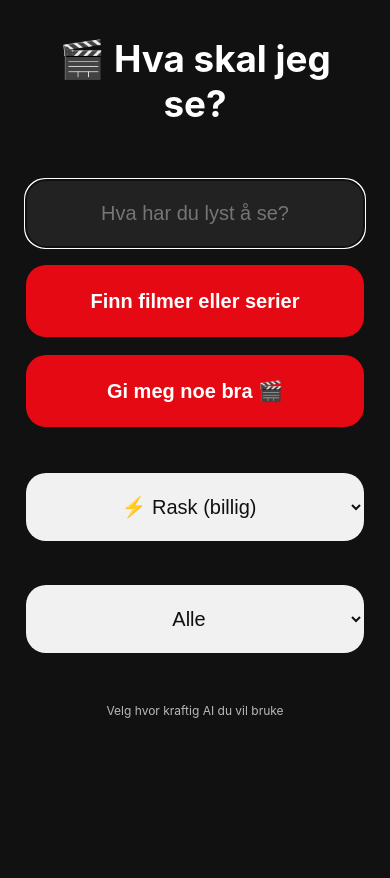
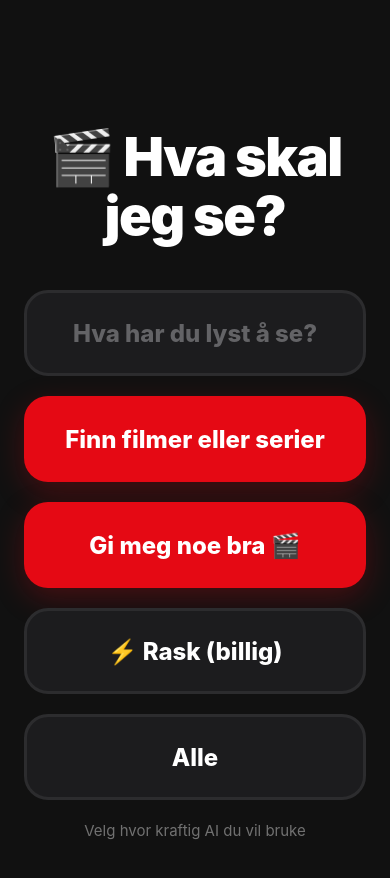
Before and after one commit to hdybdahl94-rgb/movie-finder, a React (Vite) app: page / in a window 390 px wide. Shown: the top 878 px of the page. Before the commit the page ends 844 px from the top, so only its background shows below. Built offline with nearby package versions, Linux system fonts and the light colour scheme.

Commit message:
mobilstyling

```diff
--- a/src/style.css
+++ b/src/style.css
@@ -1,164 +1,144 @@
-/* 1. Global box-sizing er en livredder. Dette forhindrer at padding sprenger høyden/bredden. */
-*, *::before, *::after {
+/* ==========================================================================
+   1. BASE-OPPSETT
+   ========================================================================== */
+html, body, #root {
+  margin: 0 !important;
+  padding: 0 !important;
+  width: 100% !important;
+  height: 100% !important;
+  min-height: 100vh !important;
+  min-height: 100dvh !important;
+  background-color: #111111 !important;
+  color: #ffffff;
+  font-family: -apple-system, BlinkMacSystemFont, "Segoe UI", Roboto, sans-serif;
   box-sizing: border-box;
 }
 
-/* RESET */
-html, body {
-  margin: 0;
-  padding: 0;
-  width: 100%;
-  height: 100%; /* Endret fra min-height til height */
+#root {
+  display: flex !important;
+  flex-direction: column !important;
 }
 
-body {
-  font-family: -apple-system, BlinkMacSystemFont, sans-serif;
-  background: #111;
-  color: #fff;
-}
-
-/* Gjør #root til en flex-container som fyller hele mobilskjermen */
-#root {
-  width: 100%;
-  min-height: 100dvh;
-  display: flex;
-  flex-direction: column;
-}
-
-/* CONTAINER */
-.container {
-  width: 100%;
-  flex: 1; /* Gjør at den automatisk fyller all ledig plass i #root */
-  padding: 12px;
-  display: flex; /* Gjør container til flex, slik at barna også kan bruke flex: 1 */
-  flex-direction: column;
-  align-items: center; /* Holder innholdet sentrert */
+/* ==========================================================================
+   2. CONTAINER & LAYOUT
+   ========================================================================== */
+.container.empty {
+  width: 100% !important;
+  height: 100% !important;
+  min-height: 100dvh !important;
+  display: flex !important;
+  flex-direction: column !important;
+  background-color: #111111 !important;
+  padding: 0 24px !important; /* Holder sidemarginene rene og pene */
+  box-sizing: border-box !important;
 }
 
 .container.empty .content {
-  width: 100%;
-  flex: 1; /* Erstatt min-height: 100dvh med flex: 1 */
-
-  display: flex;
-  flex-direction: column;
-  justify-content: space-between; /* EXTREMT viktig */
-  text-align: center;
-  padding: 24px 14px 40px;
+  display: flex !important;
+  flex-direction: column !important;
+  width: 100% !important;
+  height: 100% !important;
+  flex-grow: 1 !important;
+  justify-content: flex-start !important;
+  /* Låser avstanden mellom knappe- og menyklyngen til en tett, solid gap */
+  gap: 20px !important;
 }
 
-/* TITLE */
-h1 {
-  text-align: center;
-  font-size: 2.3rem;  /* ↑ ca 50% */
-  margin: 0 0 20px 0;
+/* ==========================================================================
+   3. OVERSKRIFT (Flyttet ned og forstørret)
+   ========================================================================== */
+.container.empty h1 {
+  /* 15% av den totale skjermhøyden dytter overskriften elegant ned fra bremmen */
+  margin-top: 15dvh !important;
+  /* Solid avstand ned til det første inputfeltet */
+  margin-bottom: 25px !important;
+
+  font-size: 54px !important; /* Massiv, herlig tittelstørrelse */
+  font-weight: 900 !important;
+  text-align: center !important;
+  line-height: 1.1 !important;
+  letter-spacing: -1.5px !important;
 }
 
-/* FORM */
-form {
-  display: flex;
-  flex-direction: column;
-  gap: 18px;
+/* ==========================================================================
+   4. FORMKONTROLLER & GRUPPERING
+   ========================================================================== */
+.container.empty form {
+  display: flex !important;
+  flex-direction: column !important;
+  gap: 20px !important; /* Holder nøyaktig samme tette avstand inni formen */
+  width: 100% !important;
+  margin: 0 !important;
 }
 
-/* INPUT, BUTTON, SELECT */
-input,
-button,
-select {
-  width: 100%;
-text-align: center;
-  padding: 22px;       /* ↑ */
-  font-size: 1.25rem;  /* ↑ */
-
-  border-radius: 20px;
-  border: none;
-  box-sizing: border-box;
+/* Sørger for at dropdown-divene dine oppfører seg identisk med formen */
+.container.empty .content > div {
+  width: 100% !important;
+  margin: 0 !important;
+  padding: 0 !important;
 }
 
-/* INPUT */
-input {
-  background: #222;
-  color: #fff;
+/* Bunnteksten pushes helt til bunnen av skjermen */
+.container.empty .content > p {
+  font-size: 15px !important;
+  opacity: 0.4 !important;
+  text-align: center !important;
+  line-height: 1.4 !important;
+  margin-top: auto !important;
+  margin-bottom: 0 !important;
+  padding-bottom: 40px !important; /* God klaring til bunnen av telefonen */
 }
 
-/* BUTTON */
-button {
-  height: 72px; /* lik + større */
-  display: flex;
-  align-items: center;
-  justify-content: center;
-  text-align: center;
-
-  background: #e50914;
-  color: #fff;
-  font-weight: 700;
+/* Skjuler resultatboksen helt så den ikke forstyrrer marginene her */
+.container.empty .results {
+  display: none !important;
 }
 
-button:active {
-  transform: scale(0.97);
+/* ==========================================================================
+   5. ULTRA-STERE KNAPPER OG INPUTS (Ekstrem App-UX)
+   ========================================================================== */
+.container.empty input,
+.container.empty button,
+.container.empty select {
+  width: 100% !important;
+  height: 86px !important;          /* Blåst opp til 86px høyde for en skikkelig kraftig følelse */
+  border-radius: 24px !important;   /* Enda dypere, mer luksuriøse app-hjørner */
+  font-size: 24px !important;       /* Svær og ekstremt tydelig tekststørrelse */
+  font-weight: 800 !important;      /* Ekstra tung fontvekt på alt */
+  font-family: inherit !important;
+  box-sizing: border-box !important;
+  border: none !important;
+  outline: none !important;
+  text-align: center !important;
+  text-align-last: center !important;
+
+  -webkit-appearance: none !important;
+  -moz-appearance: none !important;
+  appearance: none !important;
 }
 
-/* SELECT */
-select {
-  background: #f1f1f1;
-  color: #111;
+/* Tekstfeltet og Dropdown-menyene */
+.container.empty input,
+.container.empty select {
+  background-color: #1c1c1e !important;
+  color: #ffffff !important;
+  border: 3px solid #2c2c2e !important; /* Tykkere ramme som matcher de store elementene */
 }
 
-/* HJELPETEKST */
-.helper-text {
-  text-align: center;
-  font-size: 1rem;
-  opacity: 0.7;
-  margin-top: 20px;
+.container.empty input::placeholder {
+  color: #636366 !important;
 }
 
-/* RESULTS */
-.results {
-  margin-top: 24px;
-  display: flex;
-  flex-direction: column;
-  gap: 16px;
+/* De røde Netflix-knappene */
+.container.empty button {
+  background-color: #e50914 !important;
+  color: #ffffff !important;
+  cursor: pointer !important;
+  box-shadow: 0 10px 30px rgba(229, 9, 20, 0.25);
+  transition: transform 0.1s ease;
 }
 
-/* CARD */
-.card {
-  display: flex;
-  gap: 14px;
-  background: #1c1c1c;
-  border-radius: 18px;
-  padding: 14px;
+.container.empty button:active {
+  background-color: #b80710 !important;
+  transform: scale(0.97) !important; /* Digg og responsiv sprett-effekt når du trykker */
 }
-
-/* POSTER */
-.poster {
-  width: 100px;      /* ↑ */
-  min-width: 100px;
-  height: 150px;     /* ↑ */
-  border-radius: 12px;
-}
-
-/* TEXT */
-.card-content h3 {
-  font-size: 1.2rem;
-}
-
-.card-content p {
-  font-size: 1.05rem;
-}
-
-/* ✅ DESKTOP – kun lett begrensning */
-@media (min-width: 768px) {
-  body {
-    display: flex;
-    justify-content: center;
-  }
-
-  .container {
-    max-width: 620px;
-  }
-
-  .container.empty .content {
-    max-width: 500px;
-    margin: 0 auto;
-    justify-content: center;
-  }
-}
```
